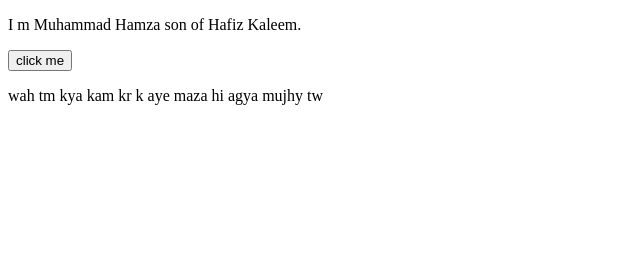
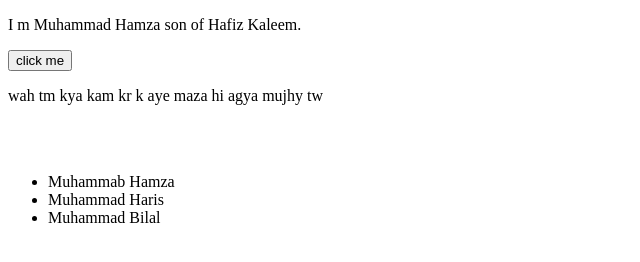
Before and after one commit to hamza42076/Practice_Smit, a plain HTML site: page index.html in a window 1280 px wide. Shown: the whole page, without its empty margins (0-640 px from the left). Drawn offline with Linux system fonts and the light colour scheme.

Commit message:
add unorderList

```diff
--- a/index.html
+++ b/index.html
@@ -11,6 +11,11 @@
     <p>wah tm kya kam kr k aye maza hi agya mujhy tw</p>
     <br>
     <br>
+    <ul>
+        <li>Muhammab Hamza</li>
+        <li>Muhammad Haris</li>
+        <li>Muhammad Bilal</li>
+    </ul>
     <script src="./script.js"></script>
 </body>
 </html>
```
